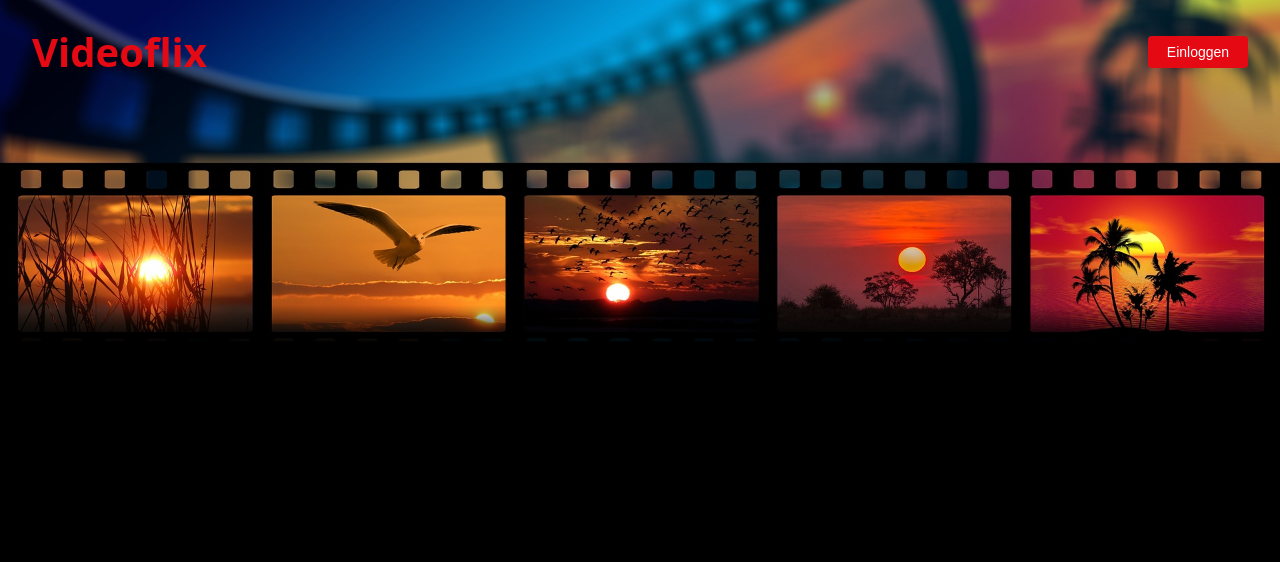
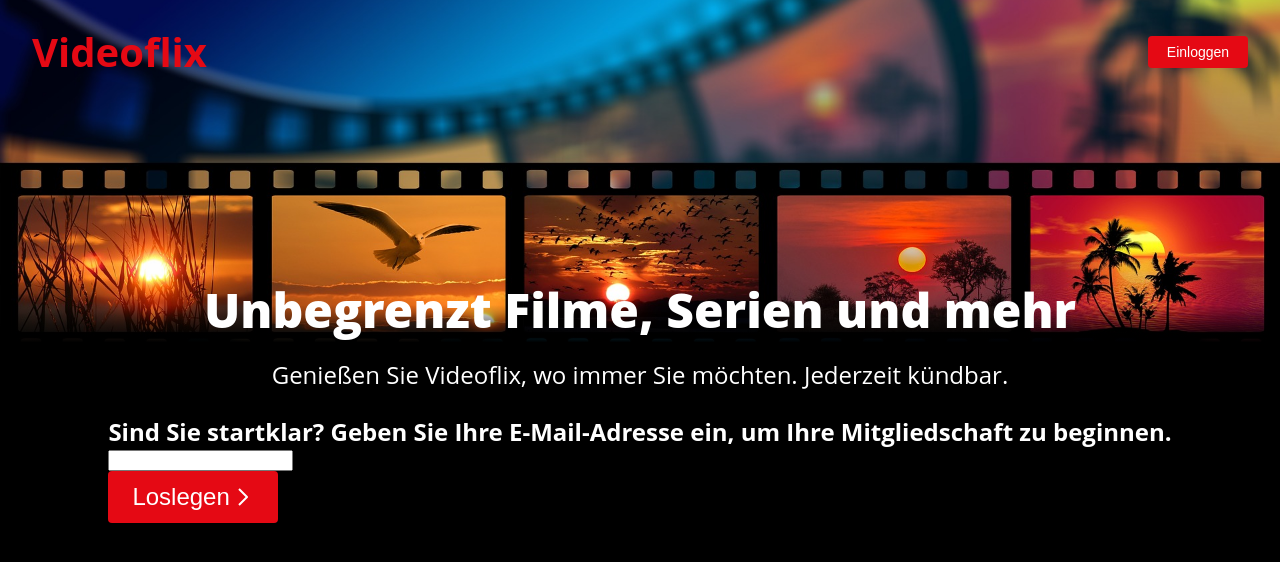
Before and after one commit to offSimonEsders/videoflix-frontend, an Angular app: page / in a window 1280 px wide. Shown: the top 562 px of the page. Built offline with nearby package versions, Linux system fonts and the light colour scheme.

Commit message:
form text and style

```diff
--- a/src/app/start-page/start-page.component.html
+++ b/src/app/start-page/start-page.component.html
@@ -7,5 +7,27 @@
       <h1>Videoflix</h1>
       <button class="standart-btn">Einloggen</button>
     </header>
+    <div class="info-form-container">
+      <div class="info">
+        <h2>Unbegrenzt Filme, Serien und mehr</h2>
+        <h3>Genießen Sie Videoflix, wo immer Sie möchten. Jederzeit kündbar.</h3>
+      </div>
+      <div action="" class="continue-mail">
+        <h2>Sind Sie startklar? Geben Sie Ihre E-Mail-Adresse ein, um Ihre Mitgliedschaft zu beginnen.</h2>
+        <form action="" class="validate-mail">
+          <input type="text">
+          <button class="standart-btn btn-big">
+            Loslegen
+            <svg width="24" height="24" viewBox="0 0 24 24" fill="none" xmlns="http://www.w3.org/2000/svg"
+                 data-mirrorinrtl="true" class="default-ltr-cache-4z3qvp e1svuwfo1" data-name="ChevronRight"
+                 aria-hidden="true">
+              <path fill-rule="evenodd" clip-rule="evenodd"
+                    d="M15.5859 12L8.29303 19.2928L9.70725 20.7071L17.7072 12.7071C17.8948 12.5195 18.0001 12.2652 18.0001 12C18.0001 11.7347 17.8948 11.4804 17.7072 11.2928L9.70724 3.29285L8.29303 4.70706L15.5859 12Z"
+                    fill="currentColor"></path>
+            </svg>
+          </button>
+        </form>
+      </div>
+    </div>
   </div>
 </section>
--- a/src/app/start-page/start-page.component.scss
+++ b/src/app/start-page/start-page.component.scss
@@ -17,7 +17,7 @@
     bottom: 0;
     content: '';
     display: flex;
-    background: linear-gradient(0deg, rgba(0,0,0,1) 25%, rgba(0,0,0,0) 100%);
+    background: linear-gradient(0deg, rgba(0, 0, 0, 1) 25%, rgba(0, 0, 0, 0) 100%);
     width: 100%;
     height: 50px;
   }
@@ -47,5 +47,51 @@ header {
     font-size: 40px;
     color: var(--red);
   }
+}
 
+.info-form-container {
+  display: flex;
+  align-items: center;
+  flex-direction: column;
+  position: absolute;
+  width: 100%;
+  top: 50%;
+  left: 50%;
+  transform: translate(-50%, -50%);
 }
+
+.info {
+  h2 {
+    font-size: 3rem;
+    font-weight: 900;
+  }
+
+  h3 {
+    margin-top: 16px;
+    font-size: 1.5rem;
+    font-weight: 400;
+  }
+
+  * {
+    text-align: center;
+  }
+}
+
+.continue-mail {
+  margin-top: 24px;
+
+  h2 {
+    text-align: center;
+  }
+}
+
+.validate-mail {
+  .btn-big {
+    display: flex;
+    align-items: center;
+    width: auto;
+    height: auto;
+    padding: 12px 24px;
+    font-size: 1.5rem;
+  }
+}
--- a/src/styles.scss
+++ b/src/styles.scss
@@ -1,16 +1,21 @@
 /* You can add global styles to this file, and also import other style files */
 :root {
   --red: #e50914;
-  --blue: #02AEEC;
+  --red_hover: #c11119;
+  --red_active: #99161d;
 }
 
 body {
   margin: 0;
   font-family: 'Open Sans', sans-serif;
   color: white;
+
+  * {
+    transition: 175ms;
+  }
 }
 
-h1, h2, p {
+h1, h2, h3, p {
   margin: 0;
 }
 
@@ -24,5 +29,15 @@ h1, h2, p {
   font-weight: 500;
   font-size: 0.875rem;
   color: white;
-  background-color: var(--red);
+  background: var(--red);
+
+  &:hover {
+    background: var(--red_hover);
+  }
+
+  &:active {
+    color: rgba(255,255,255,0.7);
+    background: var(--red_active);
+  }
+
 }
```
